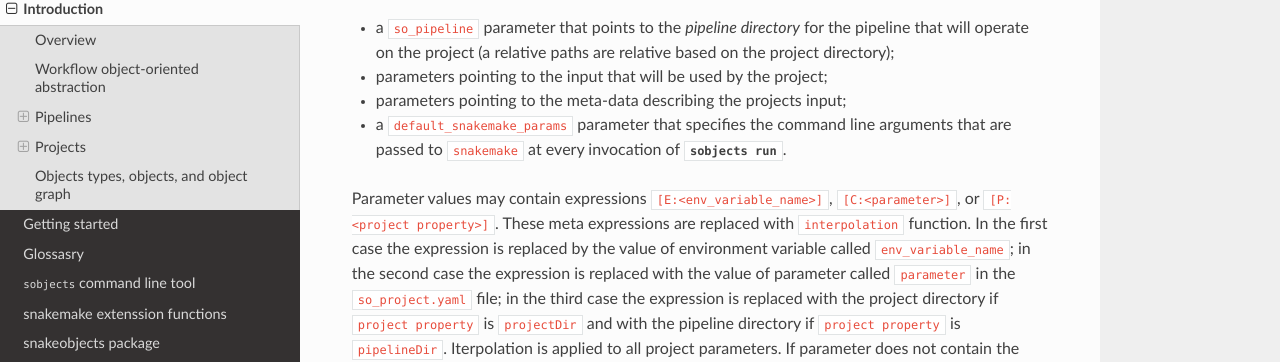
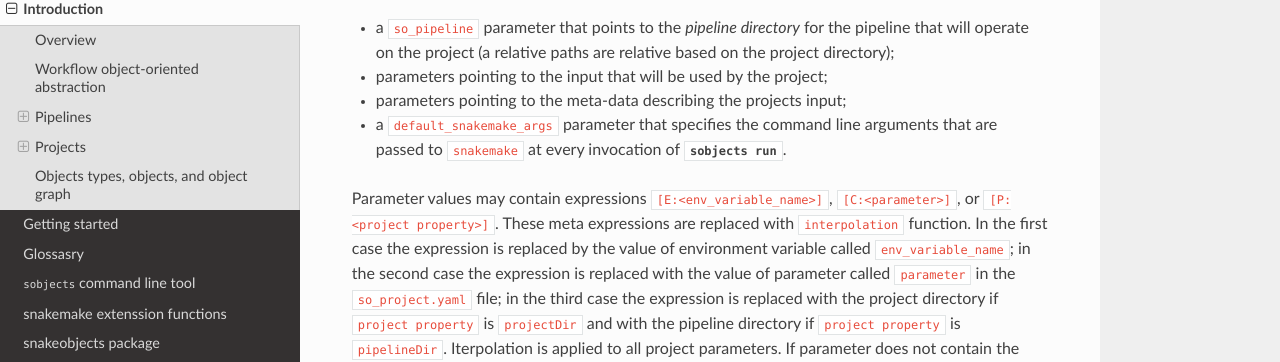
Before and after one commit to iossifovlab/snakeobjects, a Sphinx documentation site: the page built from documentation/introduction.rst, in a window 1280 px wide and 900 px high, scrolled down 2976 px. Shown: the part 141-503 px from the top of the window. Built offline with Sphinx 7.4.7 and the Read the Docs theme 2.0.0, drawn with Linux system fonts in a browser that asks for light colours.

Commit message:
a 'typo' fixed

```diff
--- a/documentation/introduction.rst
+++ b/documentation/introduction.rst
@@ -163,7 +163,7 @@ project and may include:
   based on the project directory);
 * parameters pointing to the input that will be used by the project;
 * parameters pointing to the meta-data describing the projects input;
-* a ``default_snakemake_params`` parameter that specifies the command line
+* a ``default_snakemake_args`` parameter that specifies the command line
   arguments that are passed to ``snakemake`` at every invocation of
   :option:`sobjects run`.
 
```
